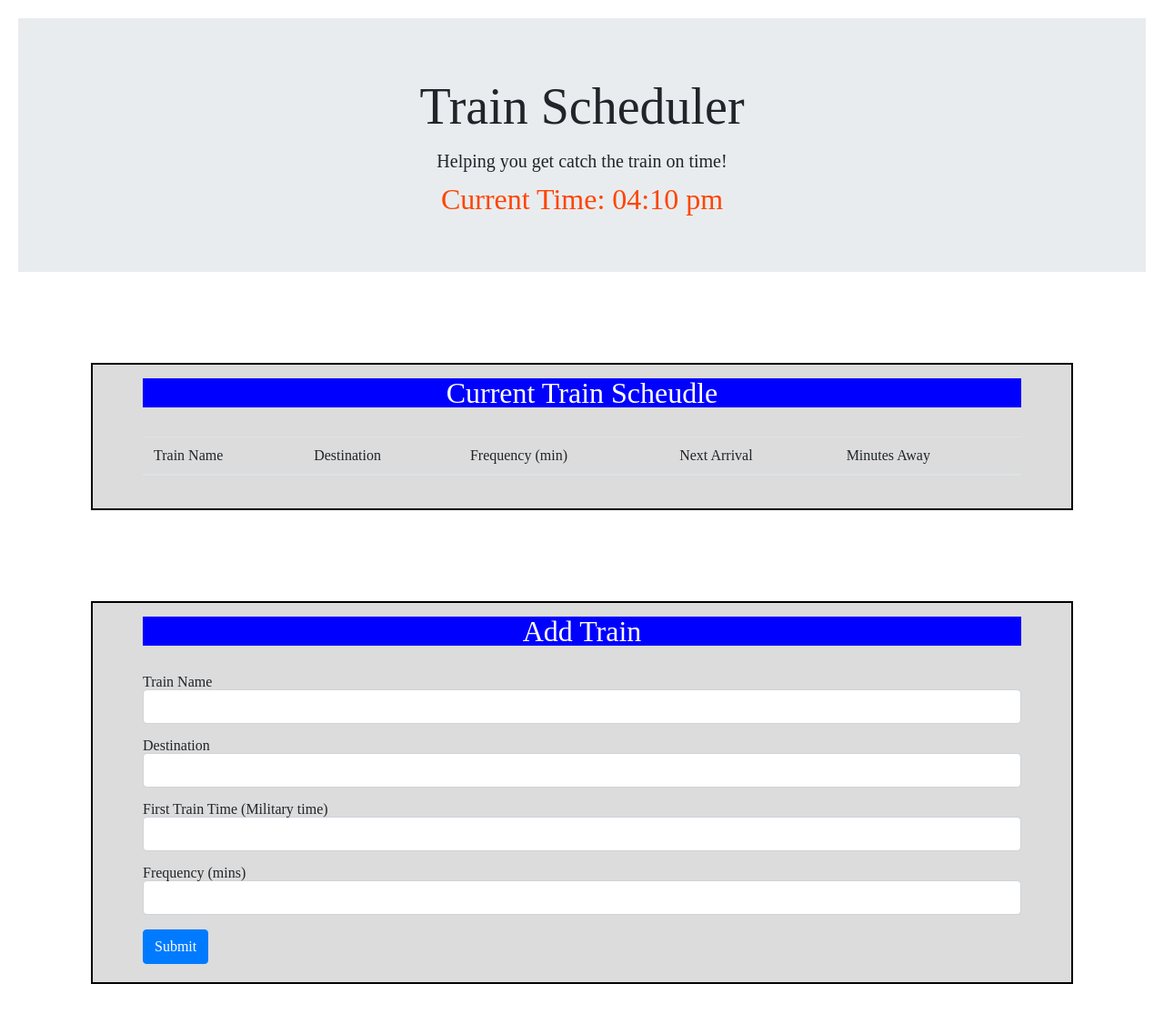
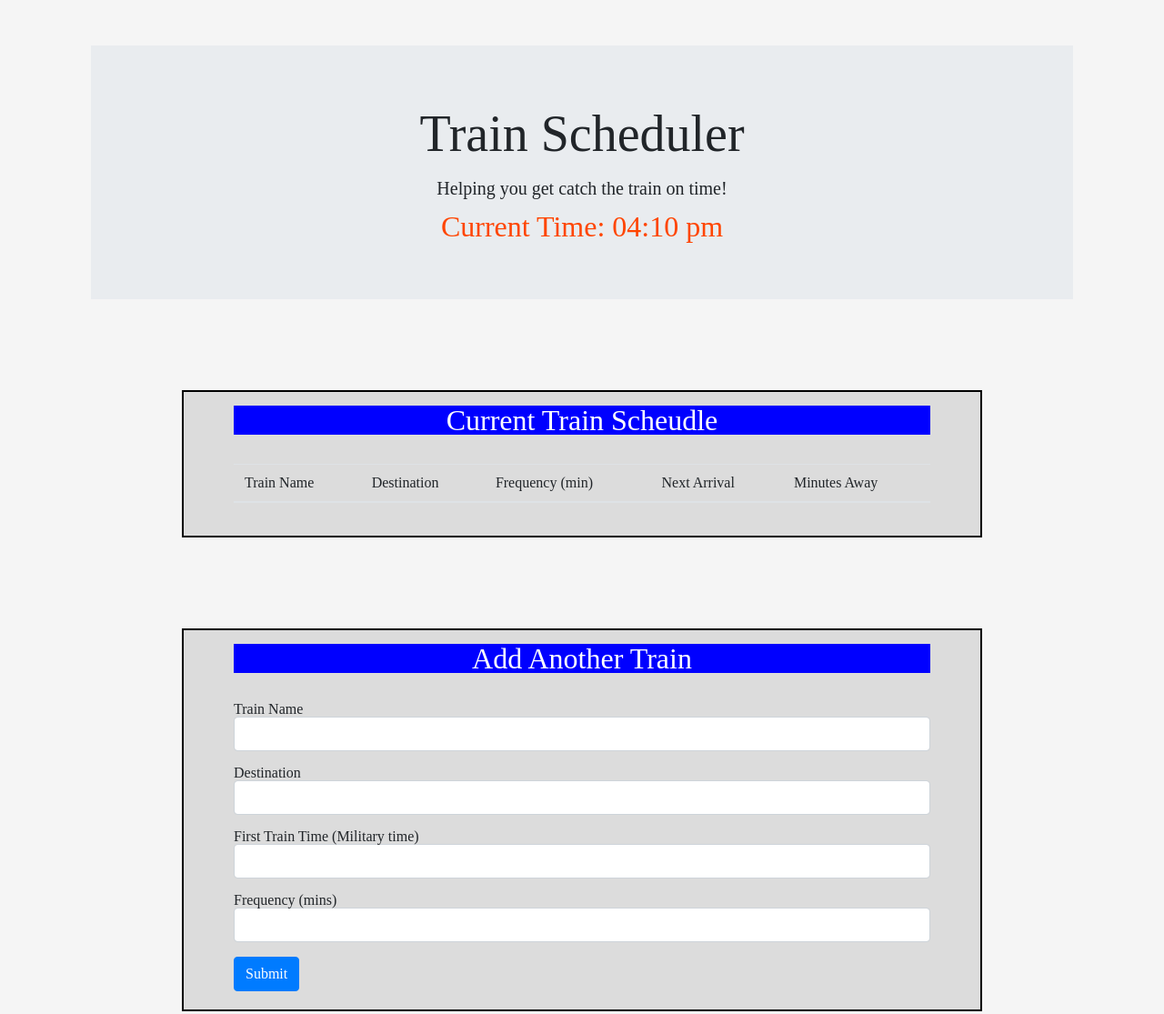
Before and after one commit to rmsmall7/HW7-Train-Scheudler, a plain HTML site: page index.html in a window 1280 px wide. Shown: the whole page at 91% size. Drawn offline with nearby package versions, Linux system fonts and the light colour scheme; no server answers.

Commit message:
updated js- final version

```diff
--- a/assets/style.css
+++ b/assets/style.css
@@ -1,5 +1,9 @@
+body {
+  margin: 50px 100px 100px 100px;
+  background-color: whitesmoke;
+}
+
 .heading {
-  margin:20px;
   text-align: center;
 }
 
--- a/index.html
+++ b/index.html
@@ -44,7 +44,7 @@
               </tr>
             </thead>
             <tbody>
-              <!--leaving this blank-->
+              <!--leaving this blank  user data will be placed here after they add a train  will use js to do this-->
             </tbody>
           </table>
         </div>
@@ -57,7 +57,7 @@
     <div class="col-lg-12">
       <div class="panel panel-primary">
         <div class="panel-heading">
-            <h3 class="panel-title"><strong>Add Train</strong></h3>
+            <h3 class="panel-title"><strong>Add Another Train</strong></h3>
         </div>
         <br>
         <br>
```
Also changed, not shown: javascript/app.js (+8 -7 lines).
